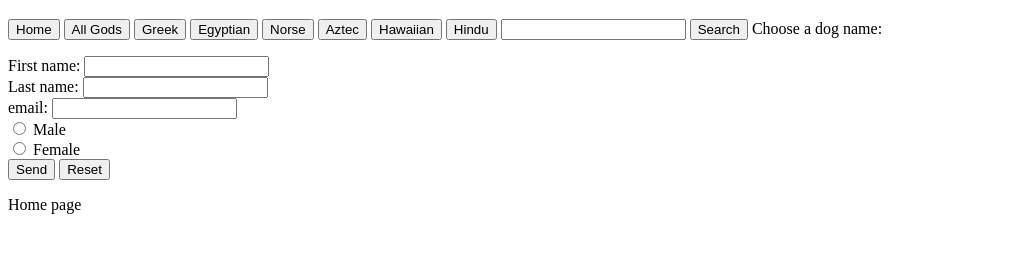
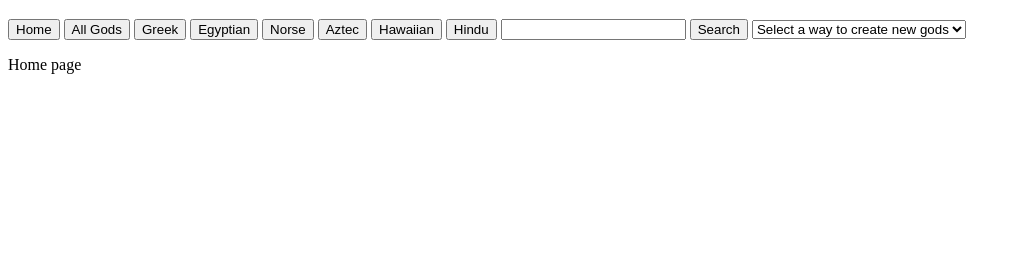
Before and after one commit to BenjaminSchenk/God-Facts, a website: page public/index.html in a window 1280 px wide. Shown: the part 61-314 px from the top of the page, without its empty margins (0-1021 px from the left). Drawn offline with Linux system fonts and the light colour scheme.

Commit message:
Update index.html

```diff
--- a/public/index.html
+++ b/public/index.html
@@ -18,20 +18,12 @@
         <button id="Hindu">Hindu</button>
         <input type="text" id="searchInput">
         <button id="searchBtn">Search</button>
-        <label for="dog-names">Choose a dog name:</label>
-        <FORM action="http://somesite.com/prog/adduser" method="post">
-            <P>
-            <LABEL for="firstname">First name: </LABEL>
-                      <INPUT type="text" id="firstname"><BR>
-            <LABEL for="lastname">Last name: </LABEL>
-                      <INPUT type="text" id="lastname"><BR>
-            <LABEL for="email">email: </LABEL>
-                      <INPUT type="text" id="email"><BR>
-            <INPUT type="radio" name="sex" value="Male"> Male<BR>
-            <INPUT type="radio" name="sex" value="Female"> Female<BR>
-            <INPUT type="submit" value="Send"> <INPUT type="reset">
-            </P>
-         </FORM>
+        <select id="createDropdown">
+            <option value="">Select a way to create new gods</option>
+            <option value="form">Create using a form</option>
+            <option value="input">Create using input fields</option>
+            <option value="modal">Create using a modal</option>
+        </select>
     </div>
     <div id="page">
         <P>Home page</P>
```
